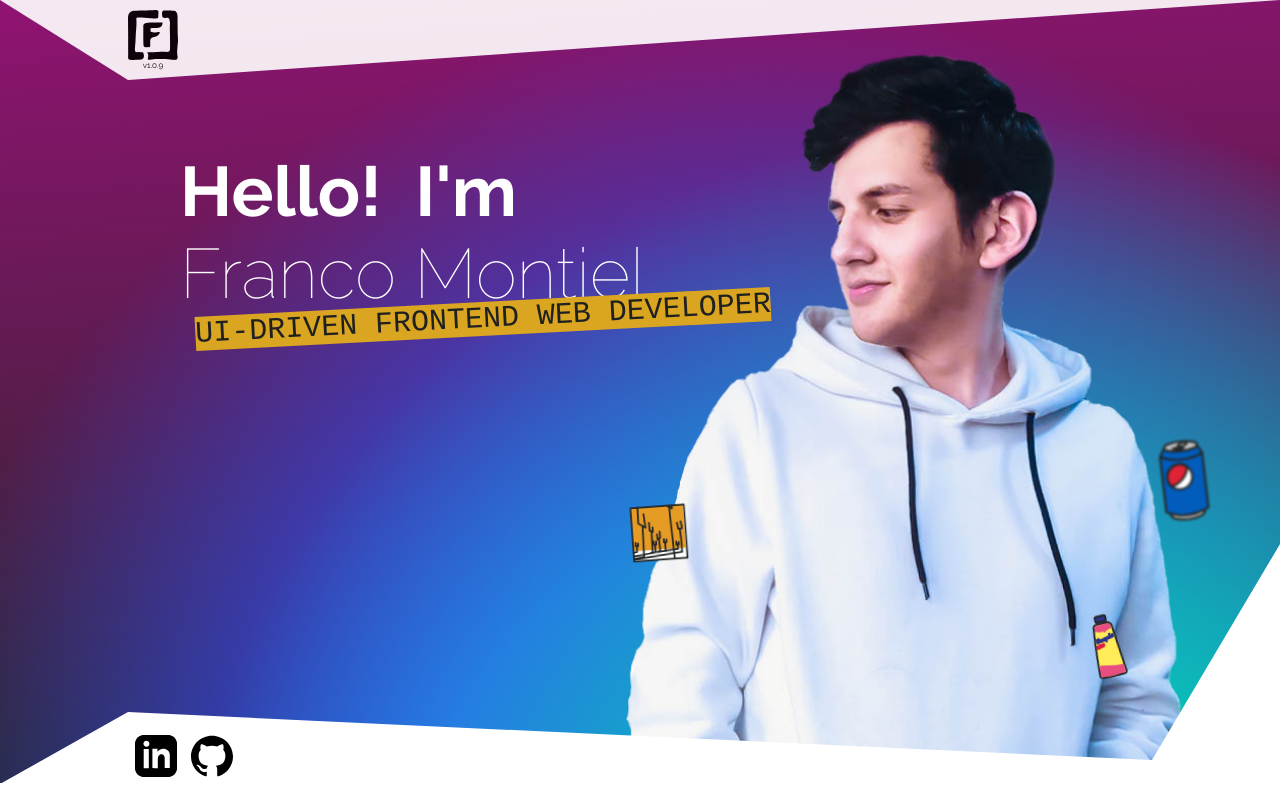
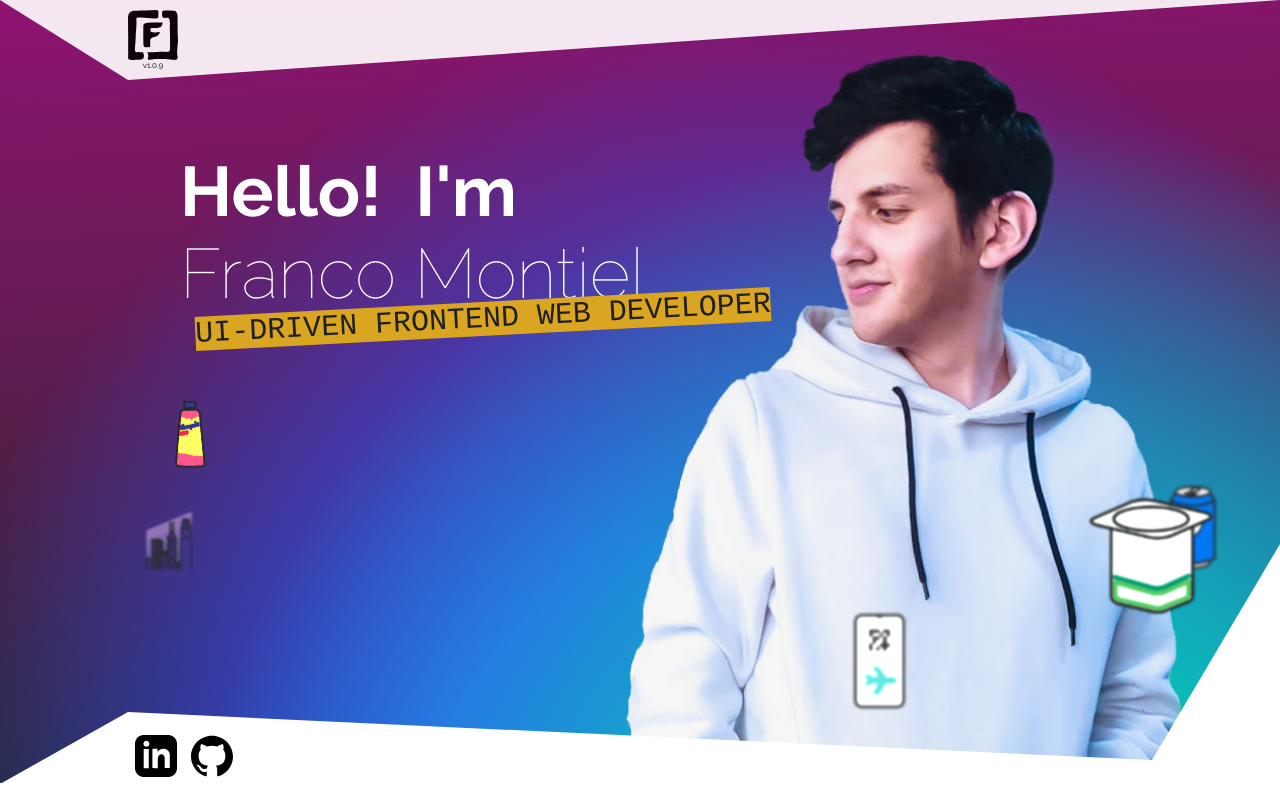
Before and after one commit to TheFrankemon/000, an Angular app: page / in a window 1280 px wide. Shown: the top 800 px of the page. Built offline with nearby package versions, Linux system fonts and the light colour scheme.

Commit message:
Slightly update icons animations

```diff
--- /dev/null
+++ b/src/app/home/floating-icons.scss
@@ -0,0 +1,95 @@
+// Floating Icons Animation Component
+// Bubble-like floating animation with depth layering and horizontal drift
+
+.floating-icons-container {
+  width: 100vw;
+  height: 100vh;
+  position: relative;
+  overflow: hidden;
+
+  $total: 17;
+
+  @for $i from 1 through $total {
+    // Consistent scaling
+    $base-scale: 0.4 + ($i * 0.04);
+    $scale: scale($base-scale);
+
+    // Random positioning
+    $left-position: random(95) - 5%; // Random X position across screen (-5% to 90%)
+
+    // Variable speed - some faster, some slower
+    $duration: 12 + random(10) + s;
+    $delay: random(15) + s; // Random delays for natural flow
+
+    // Depth-based blur and z-index - restore proper layering
+    $depth: ($i % 4) + 1;
+    $blur: 1.5 + ($depth - 1) * 0.83; // Range from 1.5 to 4
+    $z-index: 3 - $depth; // Negative z-index for background layers
+
+    @media screen and (max-width: 480px) {
+      $base-scale: 0.2 + ($i * 0.03);
+      $scale: scale($base-scale);
+      $left-position: random(95) - 5%;
+    }
+
+    .floating-icon:nth-child(#{$i}){
+      left: $left-position;
+      animation: bubble-float#{$i} $duration linear infinite;
+      animation-delay: $delay;
+      transform: $scale;
+      z-index: $z-index;
+      filter: blur($blur + px) brightness(1 + ($depth * 0.1));
+      will-change: transform;
+
+      // Bubble float - steady upward with slight horizontal drift
+      @keyframes bubble-float#{$i} {
+        0% {
+          bottom: -10vh;
+          left: $left-position;
+          transform: $scale translateX(0px);
+        }
+        10% {
+          left: $left-position;
+          transform: $scale translateX(8px);
+        }
+        25% {
+          bottom: 20vh;
+          left: $left-position;
+          transform: $scale translateX(-12px);
+        }
+        40% {
+          left: $left-position;
+          transform: $scale translateX(15px);
+        }
+        60% {
+          bottom: 60vh;
+          left: $left-position;
+          transform: $scale translateX(-8px);
+        }
+        75% {
+          left: $left-position;
+          transform: $scale translateX(10px);
+        }
+        90% {
+          bottom: 100vh;
+          left: $left-position;
+          transform: $scale translateX(-5px);
+        }
+        100% {
+          bottom: 120vh;
+          left: $left-position;
+          transform: $scale translateX(0px);
+        }
+      }
+    }
+  }
+
+  .floating-icon {
+    width: 192px;
+    height: 192px;
+    position: absolute;
+    bottom: -10vh;
+    transform-style: preserve-3d;
+    will-change: transform;
+  }
+}
--- a/src/app/home/home.component.scss
+++ b/src/app/home/home.component.scss
@@ -1,3 +1,5 @@
+@import './floating-icons.scss';
+
 :host {
   display: flex;
   flex-direction: column;
@@ -63,50 +65,10 @@
       margin-right: 5%;
 
       .tray {
-        width: 100vw;
-        height: 100vh;
-
-        $total: 17;
-        @for $i from 1 through $total {
-          // OldRange = (OldMax - OldMin)
-          // OldRange = (17 - 1) = 16
-          // NewRange = (NewMax - NewMin)
-          // NewRange = (1.3 - 0.7) = 0.6
-          // NewValue = (((OldValue - OldMin) * NewRange) / OldRange) + NewMin
-          // NewValue = (((x - 1) * 0.6) / 16) + 0.7
-          //                               was 1/16
-          $scale: scale(((($i - 1) * 0.6) * 0.0625) + 0.7);
-
-          @media screen and (max-width: 480px) {
-            // NewRange = (0.7 - 0.2) = 0.5
-            // NewValue = (((x - 1) * 0.5) / 16) + 0.2
-            //                               was 1/16
-            $scale: scale(((($i - 1) * 0.5) * 0.0625) + 0.2);
-          }
-
-          object:nth-child(#{$i}){
-            left: random(100) * 1% - 5;
-            animation: raise#{$i} 6 + random(15) +s linear infinite;
-            animation-delay: random(17) + s;
-            transform: $scale;
-            z-index: $i - 7;
-            filter: blur(0.175 * $i + px);
-
-            @keyframes raise#{$i} {
-              to{
-                bottom:120vh;
-                transform: $scale rotate((random(180) - 90) + deg);
-              }
-            }
-          }
-        }
+        @extend .floating-icons-container;
 
         object {
-          width: 192px;
-          height: 192px;
-          position:absolute;
-          bottom: -25vh;
-          transform-style: preserve-3d;
+          @extend .floating-icon;
         }
       }
     }
--- a/src/app/home/home.component.ts
+++ b/src/app/home/home.component.ts
@@ -1,4 +1,4 @@
-import { Component, HostBinding } from '@angular/core';
+import { Component, HostBinding, OnDestroy } from '@angular/core';
 import { Subscription } from 'rxjs';
 import { ScrollListenerService } from '../scroll-listener.service';
 
@@ -7,7 +7,7 @@ import { ScrollListenerService } from '../scroll-listener.service';
   templateUrl: './home.component.html',
   styleUrls: ['./home.component.scss']
 })
-export class HomeComponent {
+export class HomeComponent implements OnDestroy {
 
   @HostBinding('id') id = 'home';
   blurryFranco = false;
```
